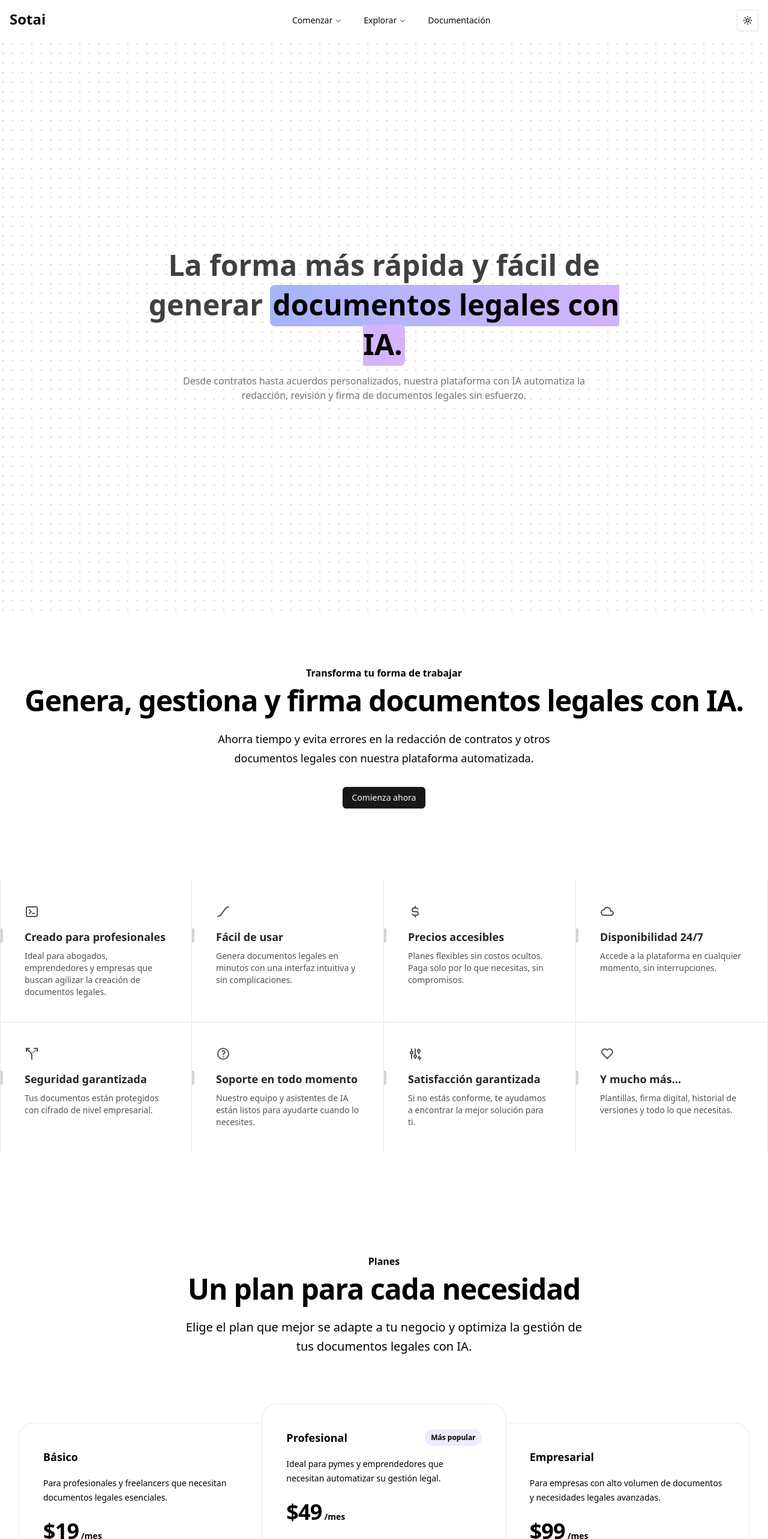
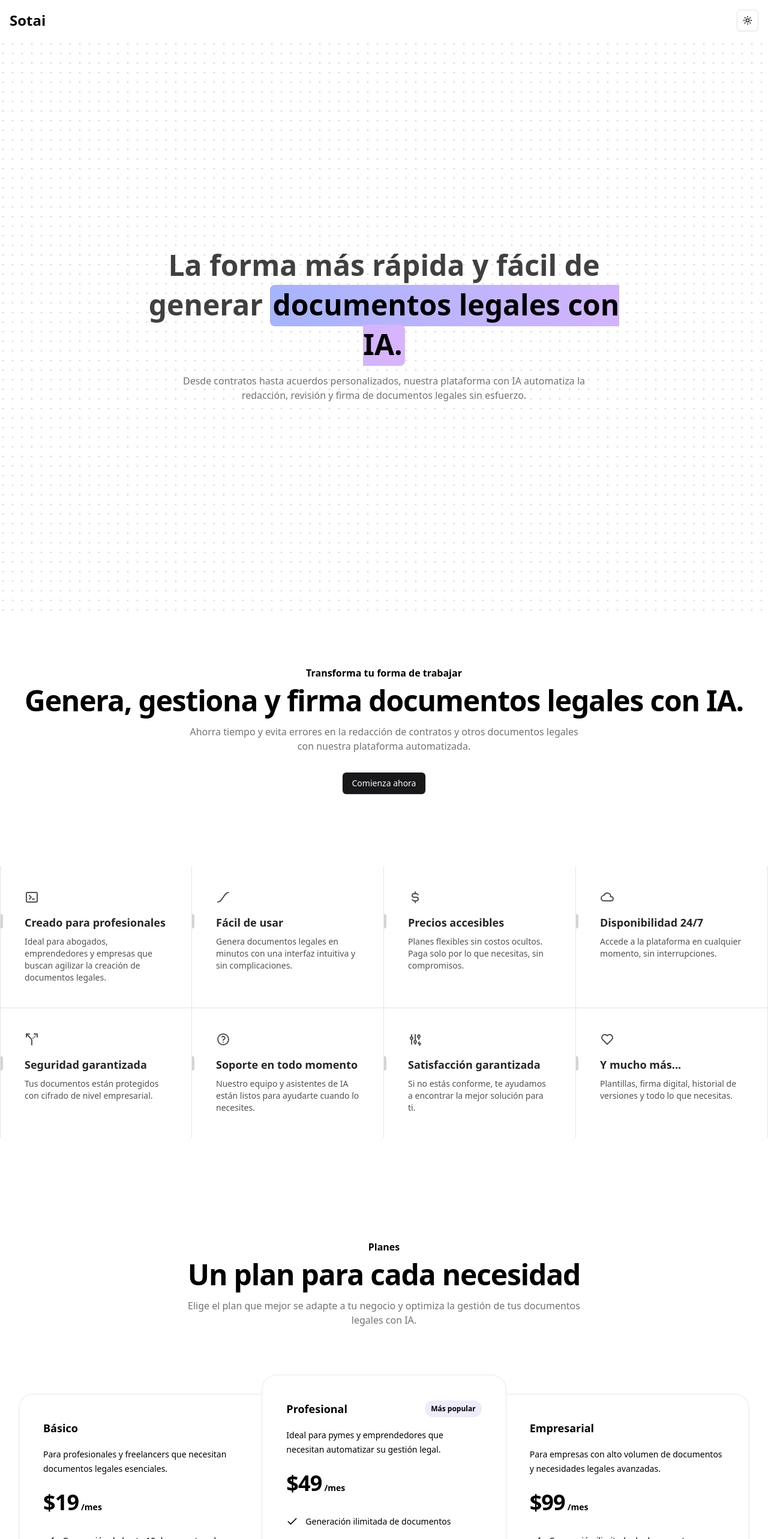
Before and after one commit to bilursag/sotai-saas, a Next.js app: page / in a window 1280 px wide. Shown: the top 2566 px of the page at 60% size. Built offline with nearby package versions, Linux system fonts and the light colour scheme.

Commit message:
Removed menu navigation

```diff
--- a/src/app/page.tsx
+++ b/src/app/page.tsx
@@ -17,7 +17,7 @@ export default function Home() {
             Genera, gestiona y firma documentos legales con IA.
           </p>
         </hgroup>
-        <p className="mx-auto mt-6 max-w-xl text-pretty text-lg/8 text-black dark:text-white">
+        <p className="text-sm lg:text-base max-w-2xl my-4 mx-auto text-neutral-500 text-center font-normal dark:text-neutral-300">
           Ahorra tiempo y evita errores en la redacción de contratos y otros documentos legales con nuestra plataforma automatizada.
         </p>
         <div className="mt-8 flex justify-center">
--- a/src/components/navbar.tsx
+++ b/src/components/navbar.tsx
@@ -1,16 +1,18 @@
-import { NavMenu } from "./nav-menu"
-import { ThemeSwitcher } from "./theme-switcher"
+import { ThemeSwitcher } from "./theme-switcher";
 
 const Navbar = () => {
   return (
     <div className="container mx-auto max-w-7xl">
-      <div className="flex flex-1 justify-between p-4 gap-2">
+      <div className="flex items-center justify-between p-4">
         <h2 className="text-2xl font-semibold">Sotai</h2>
-        <NavMenu />
-        <ThemeSwitcher />
+        <div className="flex items-center gap-4">
+          <div className="md:flex md:items-center gap-4">
+          </div>
+          <ThemeSwitcher />
+        </div>
       </div>
     </div>
-  )
-}
+  );
+};
 
-export default Navbar
+export default Navbar;
--- a/src/components/price-section.tsx
+++ b/src/components/price-section.tsx
@@ -62,7 +62,7 @@ export default function PriceSection() {
             Un plan para cada necesidad
           </p>
         </div>
-        <p className="mx-auto mt-6 max-w-2xl text-pretty text-center text-lg font-medium text-black dark:text-white sm:text-xl/8">
+        <p className="text-sm lg:text-base max-w-2xl my-4 mx-auto text-neutral-500 text-center font-normal dark:text-neutral-300">
           Elige el plan que mejor se adapte a tu negocio y optimiza la gestión de tus documentos legales con IA.
         </p>
         <div className="isolate mx-auto mt-16 grid max-w-md grid-cols-1 gap-y-8 sm:mt-20 lg:mx-0 lg:max-w-none lg:grid-cols-3">
--- a/src/components/ui/navigation-menu.tsx
+++ b/src/components/ui/navigation-menu.tsx
@@ -12,7 +12,7 @@ const NavigationMenu = React.forwardRef<
   <NavigationMenuPrimitive.Root
     ref={ref}
     className={cn(
-      "relative z-10 flex max-w-max flex-1 items-center justify-center",
+      "relative z-10 flex w-full flex-1 items-center justify-center",
       className
     )}
     {...props}
```
